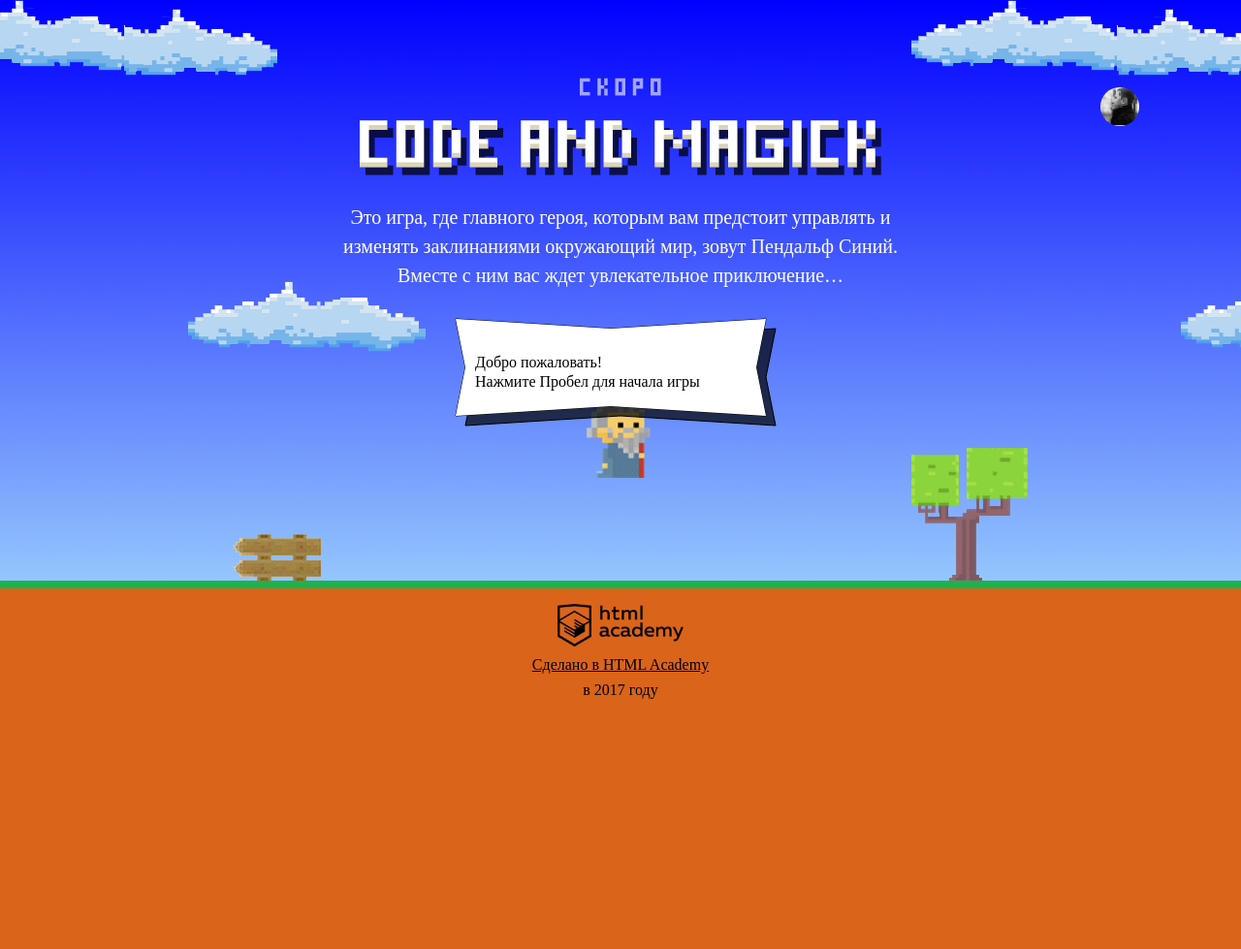
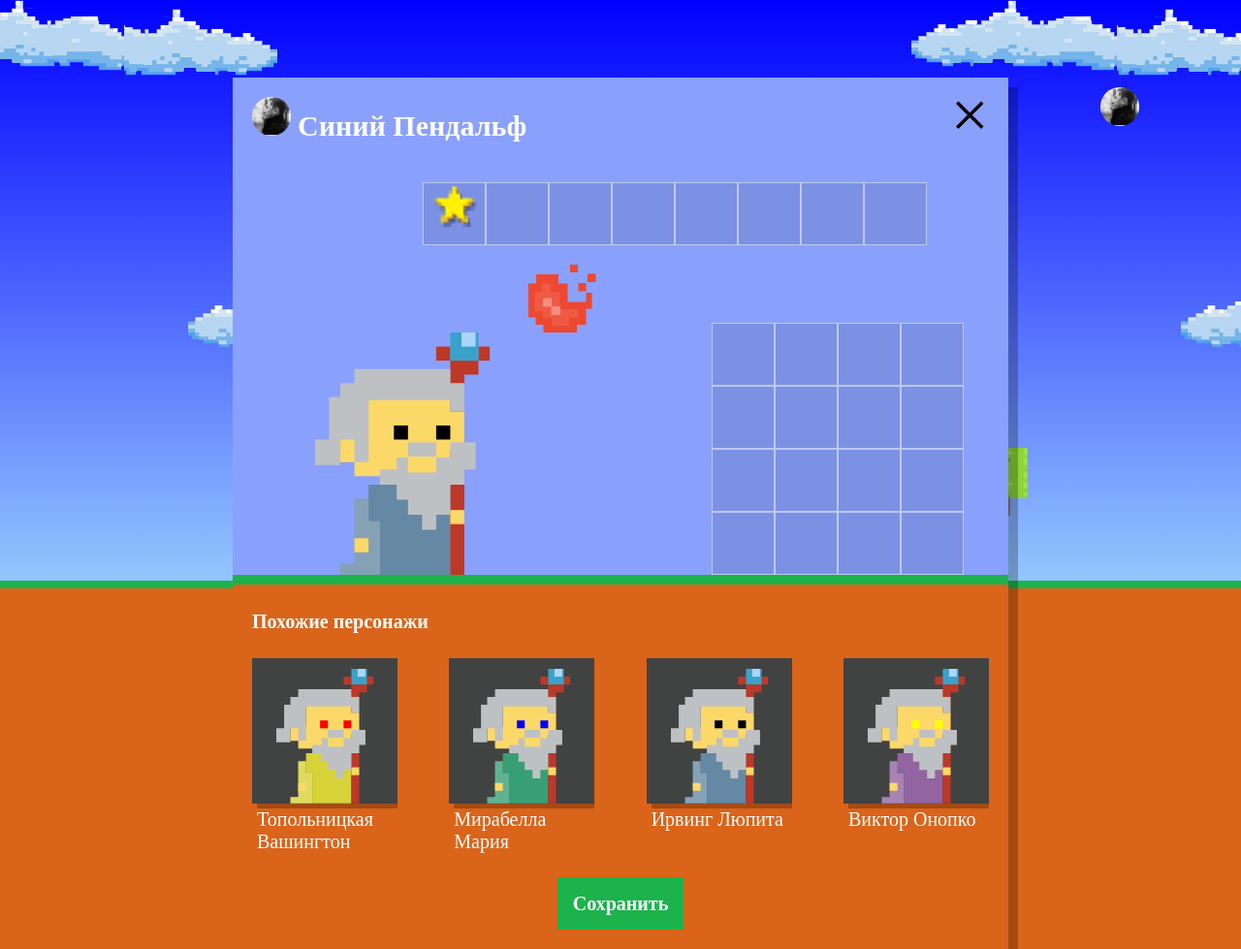
Before and after one commit to chigoetheflea/34338-code-and-magick-20, a website: page index.html in a window 1280 px wide. Shown: the whole page at 97% size. Before the commit the page ends 800 px from the top, so only its background shows below. Drawn offline with Linux system fonts and the light colour scheme; a web font is replaced by a local one.

Commit message:
Добавляет вывод похожих персонажей

```diff
--- a/index.html
+++ b/index.html
@@ -208,6 +208,7 @@
 </script>
 
 <script src="js/stat.js"></script>
+<script src="js/setup.js"></script>
 <script src="js/game.js"></script>
 
 </body>
--- /dev/null
+++ b/js/setup.js
@@ -0,0 +1,73 @@
+'use strict';
+
+var NAMES = ['Иван', 'Хуан Себастьян', 'Мария', 'Кристоф', 'Виктор', 'Юлия', 'Люпита', 'Вашингтон'];
+var SURNAMES = ['да Марья', 'Верон', 'Мирабелла', 'Вальц', 'Онопко', 'Топольницкая', 'Нионго', 'Ирвинг'];
+var COAT_COLORS = ['rgb(101, 137, 164)', 'rgb(241, 43, 107)', 'rgb(146, 100, 161)', 'rgb(56, 159, 117)', 'rgb(215, 210, 55)', 'rgb(0, 0, 0)'];
+var EYES_COLORS = ['black', 'red', 'blue', 'yellow', 'green'];
+var WIZARDS_COUNT = 4;
+
+var getRandomValue = function (arr) {
+  var randomElement = Math.floor(Math.random() * arr.length);
+
+  return arr[randomElement];
+};
+
+var searchTweens = function (subject, arr) {
+  for (var i = 0; i < arr.length; i++) {
+    if (arr[i].name === subject) {
+      return false;
+    }
+  }
+
+  return true;
+};
+
+var generateInfo = function (count) {
+  var info = [];
+
+  do {
+    var randomName = getRandomValue(NAMES);
+    var randomSurname = getRandomValue(SURNAMES);
+    var fullName = Math.random() > 0.5 ? randomName + ' ' + randomSurname : randomSurname + ' ' + randomName;
+
+    var item = {
+      name: fullName,
+      coatColor: getRandomValue(COAT_COLORS),
+      eyesColor: getRandomValue(EYES_COLORS)
+    };
+
+    if (searchTweens(fullName, info)) {
+      info.push(item);
+    }
+
+  } while (info.length !== count);
+
+  return info;
+};
+
+var renderWizard = function (wizard, template) {
+  var wizardElement = template.cloneNode(true);
+
+  wizardElement.querySelector('.setup-similar-label').textContent = wizard.name;
+  wizardElement.querySelector('.wizard-coat').style.fill = wizard.coatColor;
+  wizardElement.querySelector('.wizard-eyes').style.fill = wizard.eyesColor;
+
+  return wizardElement;
+};
+
+var popupWindow = document.querySelector('.setup');
+popupWindow.classList.remove('hidden');
+
+var wizardsData = generateInfo(WIZARDS_COUNT);
+var wizardsList = popupWindow.querySelector('.setup-similar-list');
+var wizardTemplate = document.querySelector('#similar-wizard-template').content.querySelector('.setup-similar-item');
+
+var fragment = document.createDocumentFragment();
+
+for (var i = 0; i < WIZARDS_COUNT; i++) {
+  fragment.appendChild(renderWizard(wizardsData[i], wizardTemplate));
+}
+
+wizardsList.appendChild(fragment);
+
+popupWindow.querySelector('.setup-similar').classList.remove('hidden');
```
